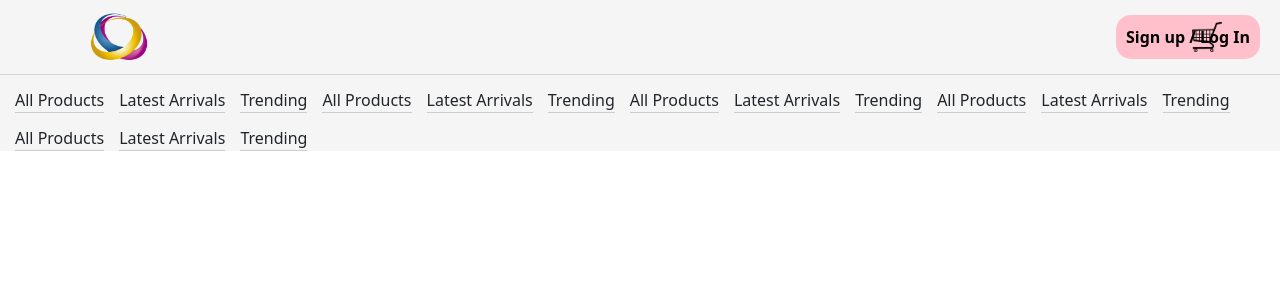
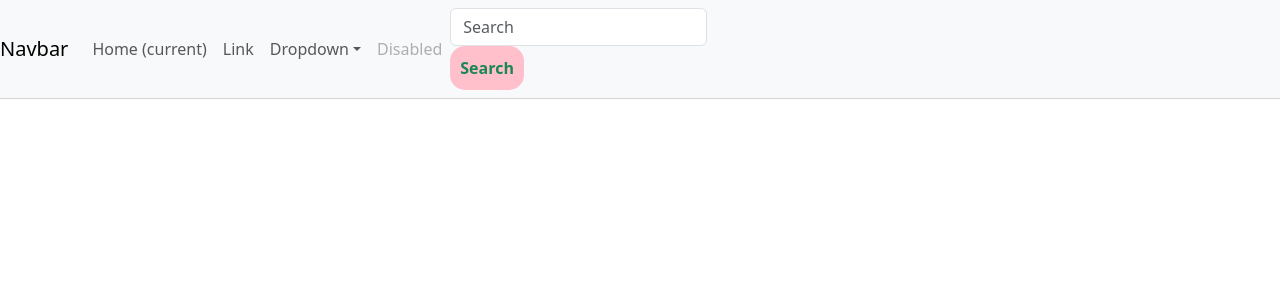
Before and after one commit to KajalPourjalil/RBS_practice, a React (Vite) app in the folder vite-project/: page / in a window 1280 px wide. Shown: the top 300 px of the page. Built offline with nearby package versions, Linux system fonts and the light colour scheme.

Commit message:
changing navbar

```diff
--- a/vite-project/src/App.jsx
+++ b/vite-project/src/App.jsx
@@ -11,7 +11,7 @@
   return (
     <div>
     <NavBar/>
-    <UnderNav/>
+    {/* <UnderNav/> */}
     {/* <Container/> */}
     {/* <Footer/> */}
     </div>
--- a/vite-project/src/Components/Navbar.jsx
+++ b/vite-project/src/Components/Navbar.jsx
@@ -1,19 +1,92 @@
 import React from "react";
-import logo from "../assets/img/favpng_logo-symbol-graphic-design.png"
-import cart from "../assets/img/black_cart.png"
+import logo from "../assets/img/favpng_logo-symbol-graphic-design.png";
+import cart from "../assets/img/black_cart.png";
 
 export class NavBar extends React.Component {
-    render() {
-        return (
-            <div className="navbar">
-            <div className="logo">
-                <img src={logo} alt="logo" width={58} height={58}>
-                    {/* <a></a> */}
-                </img>
-            </div>
-            <img className="cart-logo" src={cart} alt="shopping cart"/>
-            <button>Sign up / Log In</button>
-            </div>
-        )
-    }
+  render() {
+    return (
+      // <div className="navbar">
+      // <div className="logo">
+      //     <img src={logo} alt="logo" width={58} height={58}>
+      //         {/* <a></a> */}
+      //     </img>
+      // </div>
+      // <img className="cart-logo" src={cart} alt="shopping cart"/>
+      // <button>Sign up / Log In</button>
+      // </div>
+
+      <nav class="navbar navbar-expand-lg navbar-light bg-light">
+        <a class="navbar-brand" href="#">
+          Navbar
+        </a>
+        <button
+          class="navbar-toggler"
+          type="button"
+          data-toggle="collapse"
+          data-target="#navbarSupportedContent"
+          aria-controls="navbarSupportedContent"
+          aria-expanded="false"
+          aria-label="Toggle navigation"
+        >
+          <span class="navbar-toggler-icon"></span>
+        </button>
+
+        <div class="collapse navbar-collapse" id="navbarSupportedContent">
+          <ul class="navbar-nav mr-auto">
+            <li class="nav-item active">
+              <a class="nav-link" href="#">
+                Home <span class="sr-only">(current)</span>
+              </a>
+            </li>
+            <li class="nav-item">
+              <a class="nav-link" href="#">
+                Link
+              </a>
+            </li>
+            <li class="nav-item dropdown">
+              <a
+                class="nav-link dropdown-toggle"
+                href="#"
+                id="navbarDropdown"
+                role="button"
+                data-toggle="dropdown"
+                aria-haspopup="true"
+                aria-expanded="false"
+              >
+                Dropdown
+              </a>
+              <div class="dropdown-menu" aria-labelledby="navbarDropdown">
+                <a class="dropdown-item" href="#">
+                  Action
+                </a>
+                <a class="dropdown-item" href="#">
+                  Another action
+                </a>
+                <div class="dropdown-divider"></div>
+                <a class="dropdown-item" href="#">
+                  Something else here
+                </a>
+              </div>
+            </li>
+            <li class="nav-item">
+              <a class="nav-link disabled" href="#">
+                Disabled
+              </a>
+            </li>
+          </ul>
+          <form class="form-inline my-2 my-lg-0">
+            <input
+              class="form-control mr-sm-2"
+              type="search"
+              placeholder="Search"
+              aria-label="Search"
+            />
+            <button class="btn btn-outline-success my-2 my-sm-0" type="submit">
+              Search
+            </button>
+          </form>
+        </div>
+      </nav>
+    );
+  }
 }
--- a/vite-project/src/scss/main.scss
+++ b/vite-project/src/scss/main.scss
@@ -27,38 +27,38 @@
 
 
 
-@media (max-width: 1536px) {
-    .container{
-        max-width: 1536px;
-    }
-}
+// @media (max-width: 1536px) {
+//     .container{
+//         max-width: 1536px;
+//     }
+// }
 
-@media (max-width: 1288px) {
-    .container{
-        max-width: 1288px;
-    }
-}
+// @media (max-width: 1288px) {
+//     .container{
+//         max-width: 1288px;
+//     }
+// }
 
-@media (max-width: 1024px) {
-    .container{
-        max-width: 1024px;
-    }
-}
+// @media (max-width: 1024px) {
+//     .container{
+//         max-width: 1024px;
+//     }
+// }
 
-@media (max-width: 768px) {
-    .container{
-        max-width: 768px;
-    }
-}
+// @media (max-width: 768px) {
+//     .container{
+//         max-width: 768px;
+//     }
+// }
 
-@media (max-width: 640px) {
-    .container{
-        max-width: 640px;
-    }
-}
+// @media (max-width: 640px) {
+//     .container{
+//         max-width: 640px;
+//     }
+// }
 
-@media (max-width: 475px) {
-    .container{
-        max-width: 475px;
-    }
-}
+// @media (max-width: 475px) {
+//     .container{
+//         max-width: 475px;
+//     }
+// }
```
